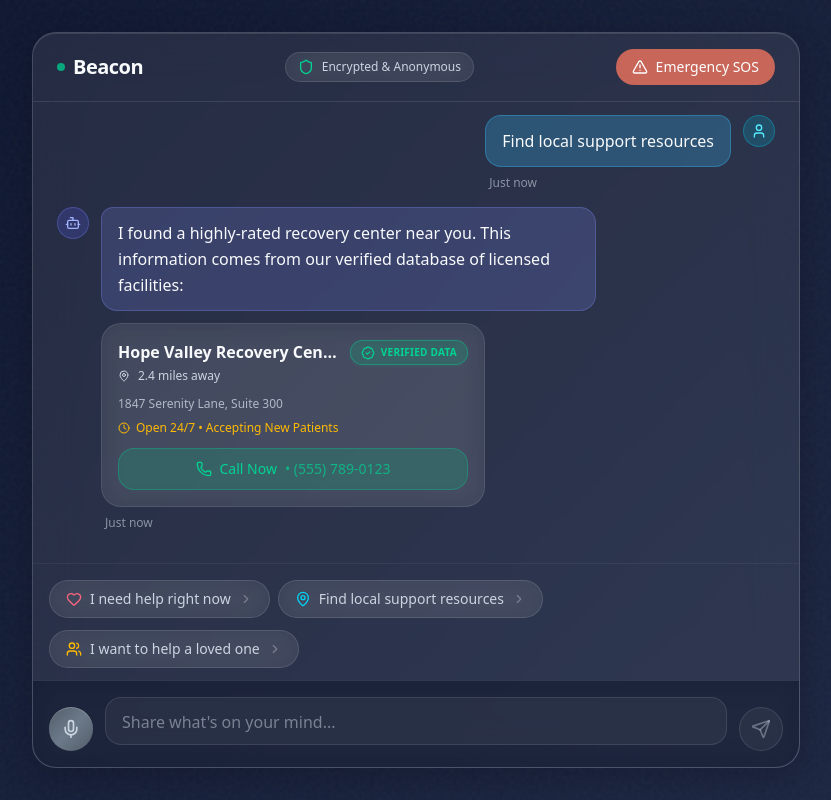
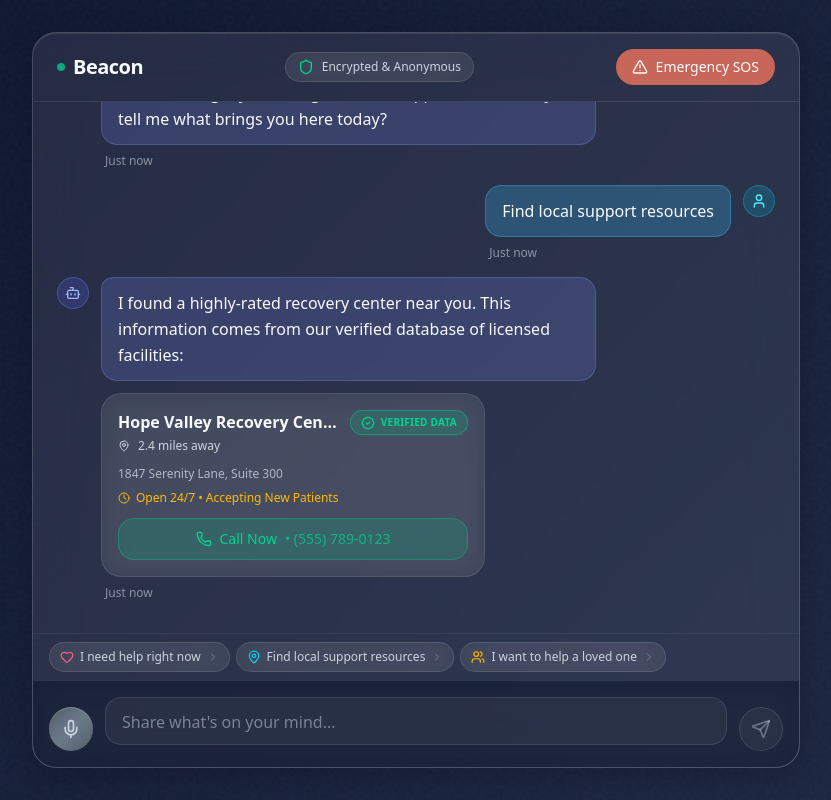
Before and after one commit to Dev-Marvania/beacon-chat, a Next.js app: page / in a window 1280 px wide. Shown: the whole page, without its empty margins (224-1055 px from the left). Built offline with nearby package versions, Linux system fonts and the light colour scheme.

Commit message:
feat: fit all action chips on one line
Reduce padding, gap, and icon sizes for compact layout.

Co-authored-by: Dev Marvania <193223882+Dev-Marvania@users.noreply.github.com>

```diff
--- a/components/beacon/action-chips.tsx
+++ b/components/beacon/action-chips.tsx
@@ -50,23 +50,23 @@ const colorClasses = {
 
 export function ActionChips({ onChipClick }: ActionChipsProps) {
   return (
-    <div className="flex flex-wrap gap-2 px-4 py-3 border-t border-white/5">
+    <div className="flex gap-1.5 px-4 py-2 border-t border-white/5 overflow-x-auto">
       {chips.map((chip) => {
         const colors = colorClasses[chip.color as keyof typeof colorClasses]
         return (
           <button
             key={chip.label}
             onClick={() => onChipClick(chip.message)}
-            className={`group flex items-center gap-2 px-3 sm:px-4 py-2 mt-1 rounded-full glass-chip text-[#CBD5E1] text-xs sm:text-sm font-medium transition-all duration-300 hover:text-[#F8FAFC] hover:scale-[1.02] active:scale-[0.98] focus:outline-none focus:ring-2 focus:ring-white/20 border border-white/10 ${colors.bg} ${colors.border} hover:shadow-lg ${colors.glow}`}
+            className={`group flex items-center gap-1.5 px-2.5 py-1.5 rounded-full glass-chip text-[#CBD5E1] text-xs font-medium transition-all duration-300 hover:text-[#F8FAFC] hover:scale-[1.02] active:scale-[0.98] focus:outline-none focus:ring-2 focus:ring-white/20 border border-white/10 ${colors.bg} ${colors.border} hover:shadow-lg ${colors.glow} flex-shrink-0`}
             aria-label={chip.label}
           >
             <chip.icon
-              className={`w-4 h-4 transition-colors ${colors.icon}`}
+              className={`w-3.5 h-3.5 transition-colors ${colors.icon}`}
               aria-hidden="true"
             />
             <span className="whitespace-nowrap">{chip.label}</span>
             <ChevronRight
-              className="w-3.5 h-3.5 text-white/30 group-hover:text-white/60 group-hover:translate-x-0.5 transition-all"
+              className="w-3 h-3 text-white/30 group-hover:text-white/60 group-hover:translate-x-0.5 transition-all"
               aria-hidden="true"
             />
           </button>
```
